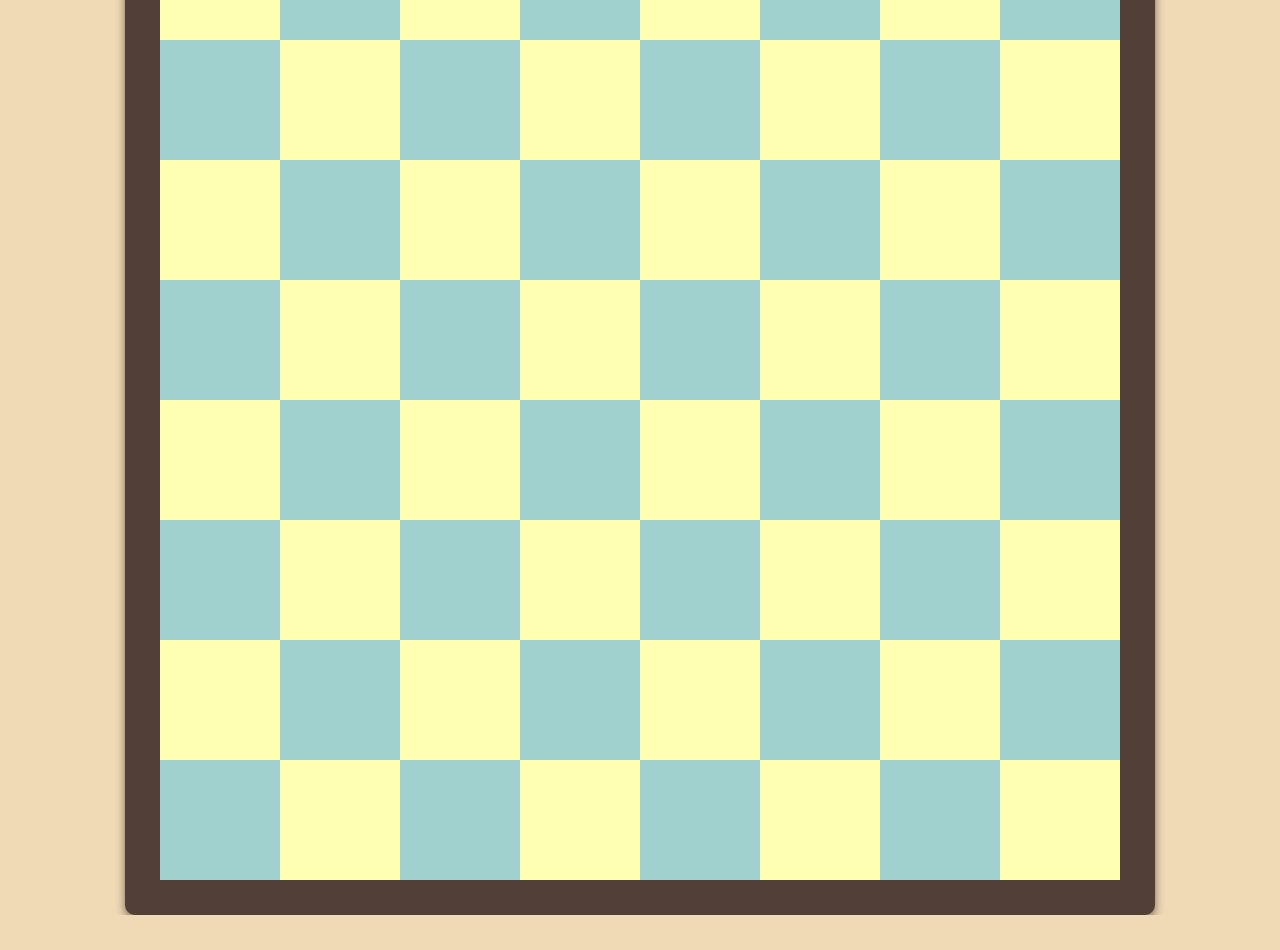
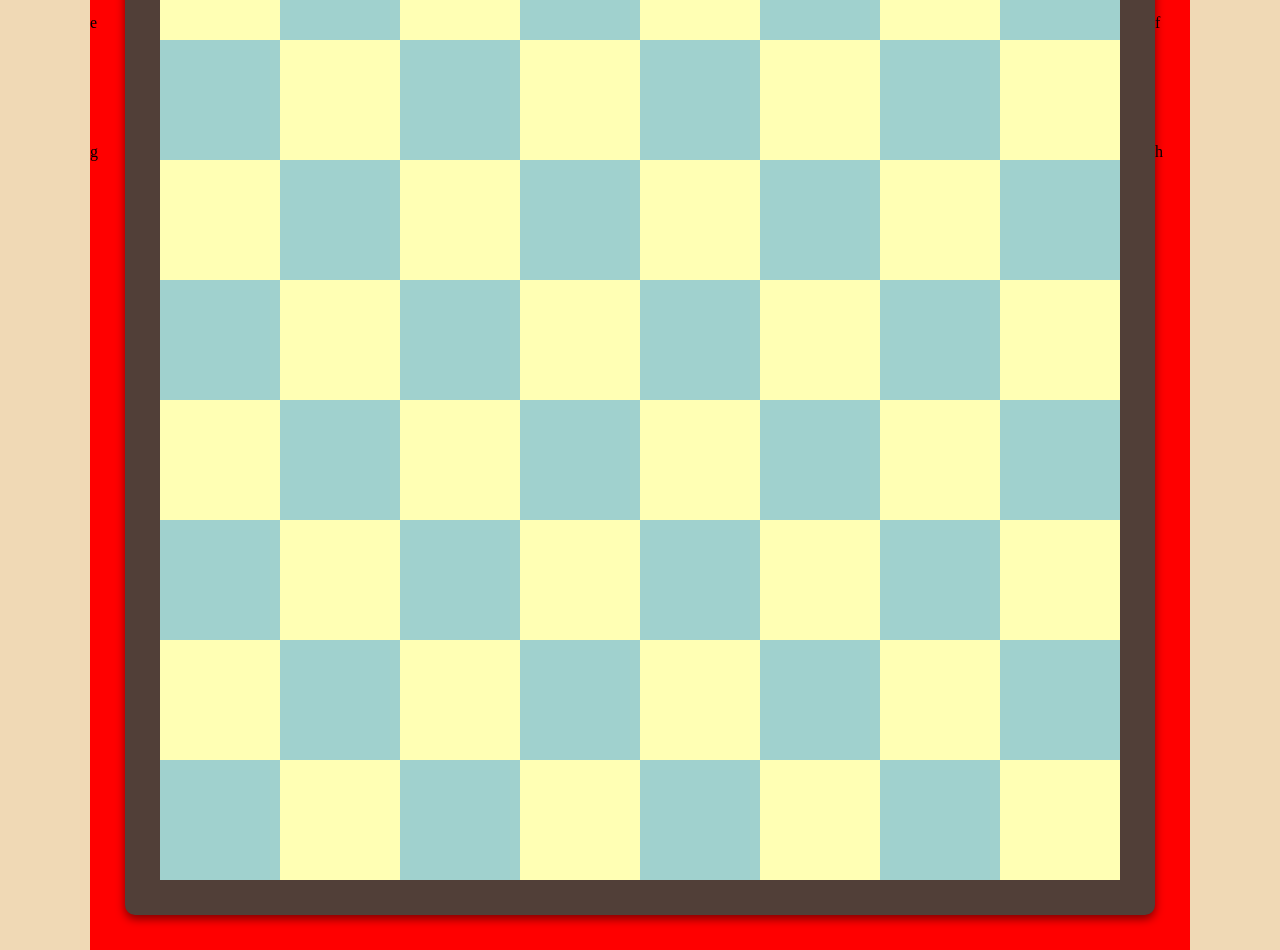
Before and after one commit to jarasa03/Ajedrez, a plain HTML site: page public/index.html in a window 1280 px wide. Before the commit the page ends 915 px from the top, so only its background shows below. Drawn offline with Linux system fonts and the light colour scheme.

Commit message:
style: :art: Ligeros cambios de estilo

```diff
--- a/public/css/styles.css
+++ b/public/css/styles.css
@@ -20,7 +20,28 @@ body {
     background-color: #f0d9b5;
 }
 
+.numeracion {
+    display: flex;
+    align-items: center;
+    justify-content: center;
+    font-size: 18px;
+    font-weight: bold;
+    color: black;
+}
+
+#numeracion-casillas {
+    display: grid;
+    grid-template-columns: 35px repeat(8, 1fr) 35px;
+    grid-template-rows: 35px repeat(8, 1fr) 35px;
+    width: calc(var(--tamanyo-marco) + 70px);
+    height: calc(var(--tamanyo-marco) + 70px);
+    background-color: red;
+}
+
 #marco {
+    grid-column: 2 / -2;
+    grid-row: 2 / -2;
+    place-self: center;
     display: flex;
     width: var(--tamanyo-marco);
     height: var(--tamanyo-marco);
--- a/public/index.html
+++ b/public/index.html
@@ -10,7 +10,7 @@
 </head>
 
 <body>
-    <div id="numeracionCasillas">
+    <div id="numeracion-casillas">
         <div id="marco">
             <div class="tablero"></div>
         </div>
```
